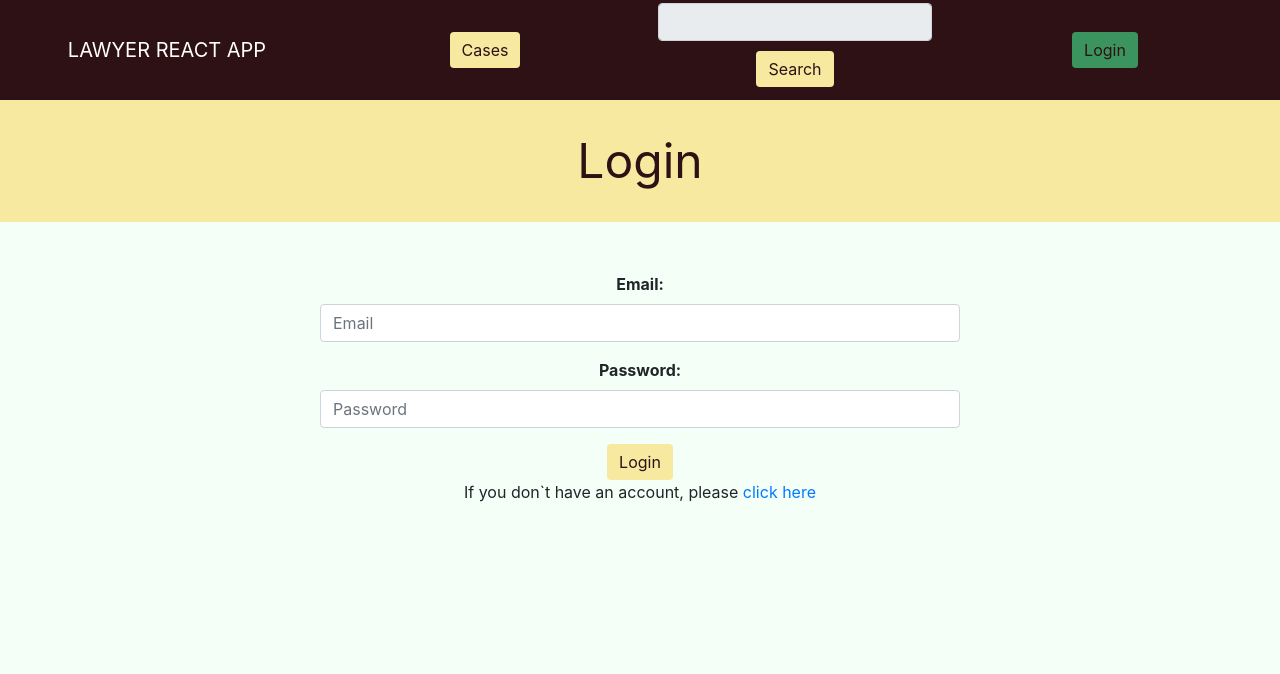
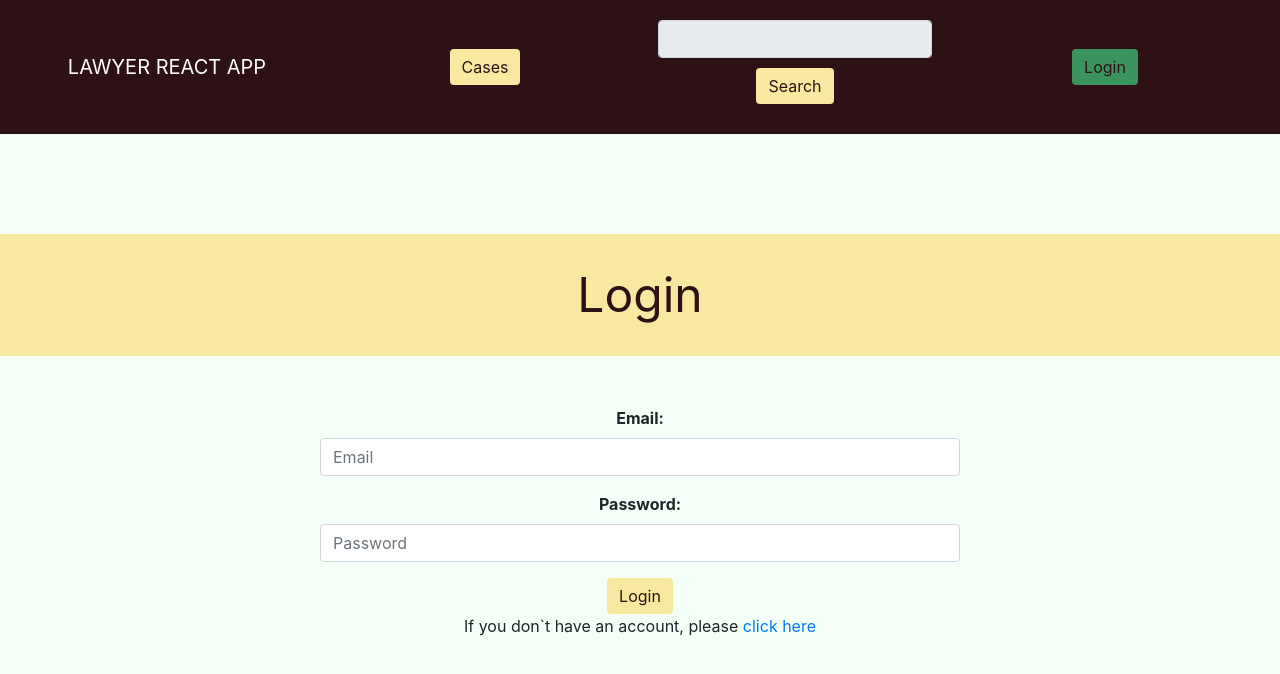
Before and after one commit to EdwardTymoshuk/LawyerReactSPA, a React (Create React App) app: page /#/login in a window 1280 px wide. Shown: the top 674 px of the page. Built offline with nearby package versions, Linux system fonts and the light colour scheme.

Commit message:
navbar position fixed

```diff
--- a/src/components/Cases/Cases.css
+++ b/src/components/Cases/Cases.css
@@ -1,5 +1,4 @@
 .cases {
-    padding: 100px 0 50px 0;
     display: grid;
     justify-content: center;
     align-content: flex-start;
--- a/src/components/Header/Header.css
+++ b/src/components/Header/Header.css
@@ -1,6 +1,5 @@
 .header {
     background-color: #2E1114;
-    height: 100px;
     margin: 0;
     padding: 20px;
     align-content: center;
--- a/src/components/Header/Header.js
+++ b/src/components/Header/Header.js
@@ -22,7 +22,7 @@ const Header = (props) => {
     push('/')
   }
   return (
-    <Navbar expand="lg" variant="dark" fixed="top" className="header">
+    <Navbar expand="lg" variant="dark" className="header">
       <Navbar.Brand className="header-brand" >LAWYER REACT APP</Navbar.Brand>
       <Nav.Link className="header-cases"><Button onClick={setCases}>Cases</Button></Nav.Link>
       <Form inline className="header-search">
```
